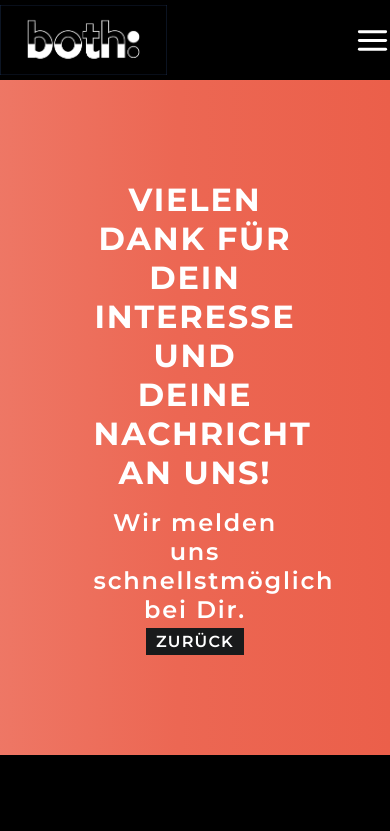
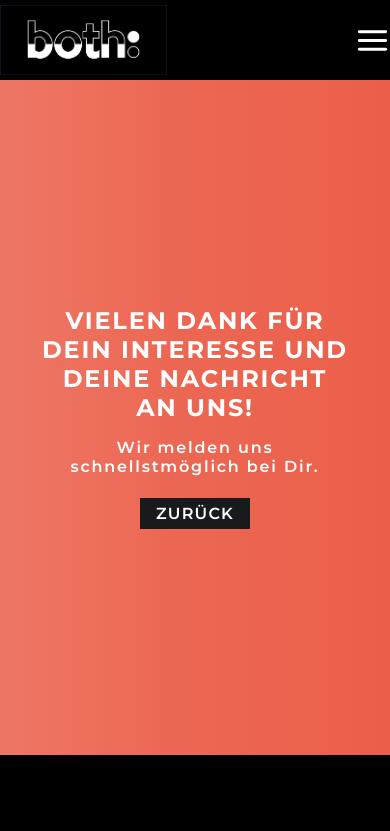
Before and after one commit to meikinski/both_company_website, a React (Create React App) app: page /danke in a window 390 px wide. Shown: the top 831 px of the page. Built offline with nearby package versions, Linux system fonts and the light colour scheme.

Commit message:
update respon

```diff
--- a/src/components/Angebot/Angebot.css
+++ b/src/components/Angebot/Angebot.css
@@ -85,11 +85,6 @@
 }
 
 @media screen and (max-width: 501px) {
-  .angebot_wrapper {
-
-
-
-  }
 
   #angebot_picture {
     width: 100%;
--- a/src/pages/Danke/Danke.css
+++ b/src/pages/Danke/Danke.css
@@ -4,7 +4,7 @@
     justify-content: center;
     align-items: center;
     height: 80vh;
-    padding: 50px;
+    padding: 10%;
     background: linear-gradient(90deg, rgba(235,95,74,0.85) 0%, rgba(235,95,74,0.95) 45%, rgba(235,95,74,1) 100%);
     color: white;
 }
@@ -25,4 +25,33 @@
     font-weight: 600;
     letter-spacing: 1.8px;
     margin-top: 1rem;
+    margin-bottom: 5%;
 }
+
+@media screen and (max-width: 768px) {
+    .headerDanke {
+
+        width: 90%;
+    }
+    .headerDanke h2 {
+        font-size: 1.8rem;
+    }
+
+    .headerDanke h6 {
+        font-size: 1rem;
+    }
+}
+
+@media screen and (max-width: 501px) {
+    .headerDanke {
+
+        width: 100%;
+    }
+    .headerDanke h2 {
+        font-size: 1.5rem;
+    }
+
+    .headerDanke h6 {
+        font-size: 1rem;
+    }
+}
--- a/src/pages/KontaktPage/KontaktPage.css
+++ b/src/pages/KontaktPage/KontaktPage.css
@@ -121,9 +121,7 @@ input[type=submit]:hover{
 
 }
 
-
-
-@media only screen and (max-width:380px) {
+@media only screen and (max-width:1024px) {
     .wrapper_kontaktPage {
         flex-direction: column;
         height: auto;
@@ -131,13 +129,13 @@ input[type=submit]:hover{
     }
 
     .headerKontakt {
-        padding: 15% 5%;
+        padding: 10% 5%;
         width: 100%;
-        text-align: center;
+        text-align: left;
     }
 
     .headerKontakt h2 {
-        font-size: 1.5rem;
+        font-size: 1.8rem;
         font-weight: 700;
         letter-spacing: 1.8px;
     }
@@ -151,9 +149,13 @@ input[type=submit]:hover{
     }
 
     .wrapper_formular {
-        width: 100%;
+        width: 80%;
+        margin-bottom: 10%;
     }
 }
+
+
+
 
 @media only screen and (max-width:768px) {
     .wrapper_kontaktPage {
@@ -188,7 +190,7 @@ input[type=submit]:hover{
     }
 }
 
-@media only screen and (max-width:1024px) {
+@media only screen and (max-width:380px) {
     .wrapper_kontaktPage {
         flex-direction: column;
         height: auto;
@@ -196,13 +198,13 @@ input[type=submit]:hover{
     }
 
     .headerKontakt {
-        padding: 10% 5%;
+        padding: 15% 5%;
         width: 100%;
-        text-align: left;
+        text-align: center;
     }
 
     .headerKontakt h2 {
-        font-size: 1.8rem;
+        font-size: 1.5rem;
         font-weight: 700;
         letter-spacing: 1.8px;
     }
@@ -216,7 +218,19 @@ input[type=submit]:hover{
     }
 
     .wrapper_formular {
-        width: 80%;
-        margin-bottom: 10%;
+        width: 100%;
+    }
+
+    .name_wrapper {
+        flex-direction: column;
+    }
+    .vorname_wrapper {
+
+        margin-right: 0%;
+    }
+
+    .nachname_wrapper {
+
+        margin-left: 0%;
     }
 }
```
